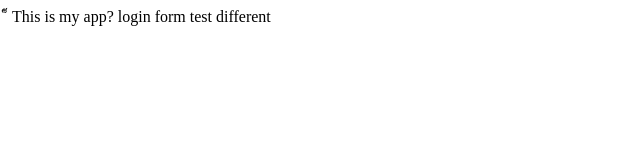
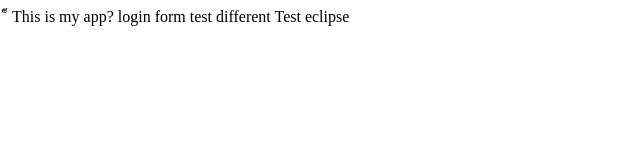
Before and after one commit to CatsteRoom/test, a plain HTML site: page index.html in a window 1280 px wide. Shown: the full height of the page, 0-640 px from the left. Drawn offline with Linux system fonts and the light colour scheme.

Commit message:
index update from eclipse

```diff
--- a/index.html
+++ b/index.html
@@ -7,6 +7,7 @@
  <body>
      This is my app?
      login form test different
+     Test eclipse
  </body>
 
 </html>
```
